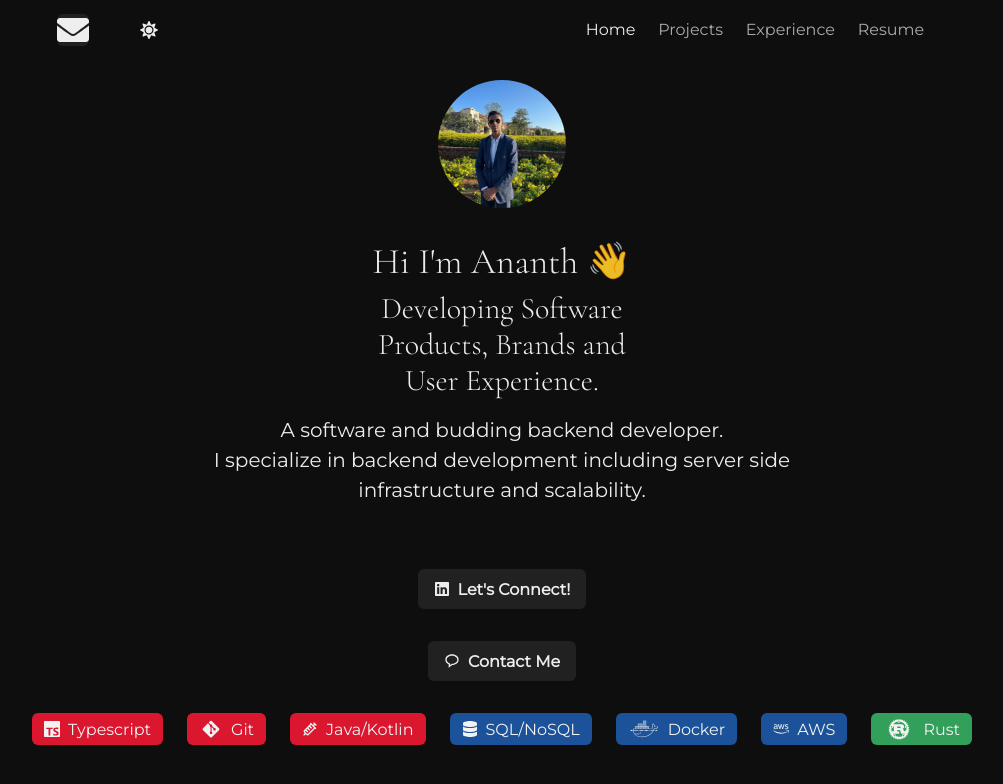
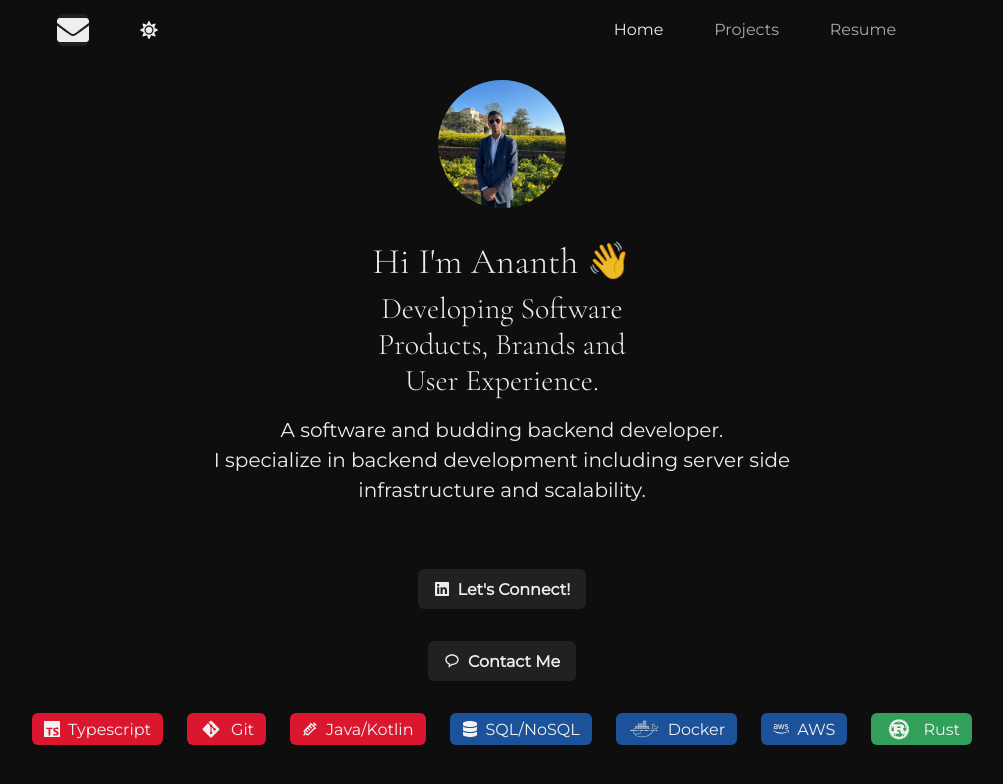
Before and after one commit to ananth243/ananth243.github.io, a React (Vite) app: page / in a window 1280 px wide. Shown: the top 784 px of the page, without its empty margins (138-1141 px from the left). Built offline with nearby package versions, Linux system fonts and the light colour scheme.

Commit message:
Remove exp

```diff
--- a/src/components/Navbar.jsx
+++ b/src/components/Navbar.jsx
@@ -94,15 +94,6 @@ function Navbar({ children }) {
           </ListItem>
           <ListItem
             cursor={"pointer"}
-            opacity={state.experience ? "1" : "0.7"}
-            onClick={() => dispatch("experience")}
-            as={motion.li}
-            whileHover={{ scale: 1.2 }}
-          >
-            Experience
-          </ListItem>
-          <ListItem
-            cursor={"pointer"}
             opacity="0.7"
             as={motion.li}
             onClick={() => window.open(Resume, "Download")}
```
